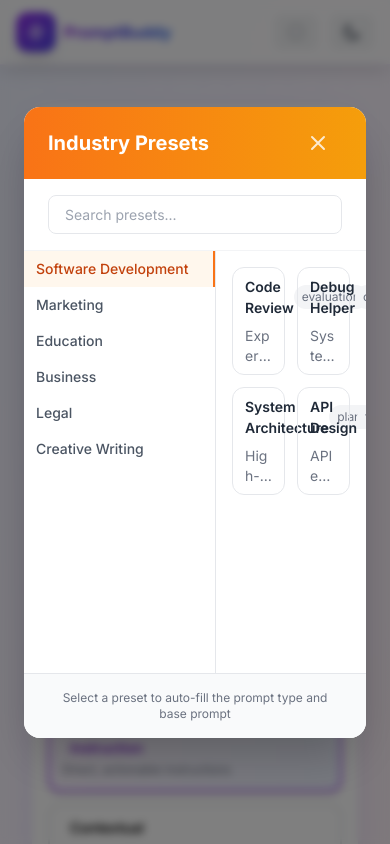
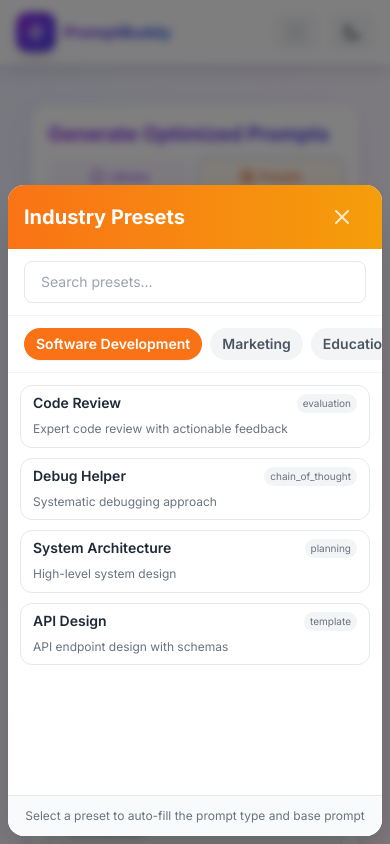
Before and after one commit to vutikurishanmukha9/PromptBuddy, a React (Vite) app in the folder frontend/: page / in a window 390 px wide. Both pictures are taken after a click on the button "Presets". Shown: the top 844 px of the page. Built offline with nearby package versions, Linux system fonts and the light colour scheme.

Commit message:
Fix: PresetSelector mobile responsiveness - bottom-sheet modal, horizontal pills, single-col grid

```diff
--- a/frontend/src/components/PresetSelector.jsx
+++ b/frontend/src/components/PresetSelector.jsx
@@ -20,16 +20,19 @@ const PresetSelector = ({ onSelectPreset, onClose }) => {
         : industryPresets[activeCategory]?.presets || [];
 
     return (
-        <div className="fixed inset-0 bg-black/50 backdrop-blur-sm z-50 flex items-center justify-center p-4">
-            <div className="bg-white rounded-2xl shadow-2xl w-full max-w-3xl max-h-[80vh] overflow-hidden animate-fadeIn">
+        <div className="fixed inset-0 bg-black/50 backdrop-blur-sm z-50 flex items-end sm:items-center justify-center" onClick={onClose}>
+            <div
+                className="bg-white rounded-t-2xl sm:rounded-2xl shadow-2xl w-full sm:max-w-2xl md:max-w-3xl max-h-[90vh] sm:max-h-[80vh] overflow-hidden animate-slideUp sm:animate-fadeIn sm:mx-4"
+                onClick={(e) => e.stopPropagation()}
+            >
                 {/* Header */}
-                <div className="bg-gradient-to-r from-orange-500 to-amber-500 px-6 py-4 flex items-center justify-between">
-                    <h2 className="text-xl font-bold text-white flex items-center">
+                <div className="bg-gradient-to-r from-orange-500 to-amber-500 px-4 sm:px-6 py-3 sm:py-4 flex items-center justify-between">
+                    <h2 className="text-lg sm:text-xl font-bold text-white">
                         Industry Presets
                     </h2>
                     <button
                         onClick={onClose}
-                        className="text-white/80 hover:text-white transition-colors"
+                        className="text-white/80 hover:text-white transition-colors p-1"
                     >
                         <svg className="w-6 h-6" fill="none" stroke="currentColor" viewBox="0 0 24 24">
                             <path strokeLinecap="round" strokeLinejoin="round" strokeWidth="2" d="M6 18L18 6M6 6l12 12" />
@@ -38,27 +41,48 @@ const PresetSelector = ({ onSelectPreset, onClose }) => {
                 </div>
 
                 {/* Search */}
-                <div className="px-6 py-4 border-b border-gray-100">
+                <div className="px-4 sm:px-6 py-3 sm:py-4 border-b border-gray-100">
                     <input
                         type="text"
                         value={searchQuery}
                         onChange={(e) => setSearchQuery(e.target.value)}
                         placeholder="Search presets..."
-                        className="w-full px-4 py-2 border border-gray-200 rounded-lg focus:outline-none focus:border-orange-500"
+                        className="w-full px-4 py-2.5 sm:py-2 border border-gray-200 rounded-lg focus:outline-none focus:border-orange-500 text-sm sm:text-base"
                     />
                 </div>
 
-                <div className="flex h-[50vh]">
-                    {/* Category Sidebar */}
+                {/* Mobile: Horizontal scrollable category pills */}
+                {!searchQuery && (
+                    <div className="block sm:hidden px-4 py-3 border-b border-gray-100 overflow-x-auto scrollbar-hide">
+                        <div className="flex gap-2 min-w-max">
+                            {Object.entries(industryPresets).map(([key, category]) => (
+                                <button
+                                    key={key}
+                                    onClick={() => setActiveCategory(key)}
+                                    className={`px-3 py-1.5 rounded-full text-xs font-semibold whitespace-nowrap transition-colors ${activeCategory === key
+                                            ? 'bg-orange-500 text-white shadow-sm'
+                                            : 'bg-gray-100 text-gray-600 hover:bg-gray-200'
+                                        }`}
+                                >
+                                    {category.label}
+                                </button>
+                            ))}
+                        </div>
+                    </div>
+                )}
+
+                {/* Content Area */}
+                <div className="flex" style={{ height: 'clamp(40vh, 50vh, 55vh)' }}>
+                    {/* Desktop Sidebar — hidden on mobile */}
                     {!searchQuery && (
-                        <div className="w-48 border-r border-gray-200 overflow-y-auto">
+                        <div className="hidden sm:block w-44 md:w-48 border-r border-gray-200 overflow-y-auto flex-shrink-0">
                             {Object.entries(industryPresets).map(([key, category]) => (
                                 <button
                                     key={key}
                                     onClick={() => setActiveCategory(key)}
                                     className={`w-full text-left px-4 py-3 text-sm font-medium transition-colors ${activeCategory === key
-                                        ? 'bg-orange-50 text-orange-700 border-r-2 border-orange-500'
-                                        : 'text-gray-600 hover:bg-gray-50'
+                                            ? 'bg-orange-50 text-orange-700 border-r-2 border-orange-500'
+                                            : 'text-gray-600 hover:bg-gray-50'
                                         }`}
                                 >
                                     {category.label}
@@ -68,23 +92,23 @@ const PresetSelector = ({ onSelectPreset, onClose }) => {
                     )}
 
                     {/* Presets Grid */}
-                    <div className="flex-1 p-4 overflow-y-auto">
-                        <div className="grid grid-cols-2 gap-3">
+                    <div className="flex-1 p-3 sm:p-4 overflow-y-auto min-w-0">
+                        <div className="grid grid-cols-1 sm:grid-cols-2 gap-2.5 sm:gap-3">
                             {filteredPresets.map((preset) => (
                                 <button
                                     key={preset.id}
                                     onClick={() => handleSelectPreset(preset)}
-                                    className="text-left p-4 border border-gray-200 rounded-xl hover:border-orange-300 hover:shadow-md transition-all group"
+                                    className="text-left p-3 sm:p-4 border border-gray-200 rounded-xl hover:border-orange-300 hover:shadow-md active:scale-[0.98] transition-all group"
                                 >
-                                    <div className="flex items-center justify-between mb-2">
-                                        <span className="font-semibold text-gray-800 group-hover:text-orange-600 transition-colors">
+                                    <div className="flex items-start justify-between gap-2 mb-1.5 sm:mb-2">
+                                        <span className="font-semibold text-sm sm:text-base text-gray-800 group-hover:text-orange-600 transition-colors leading-tight">
                                             {preset.name}
                                         </span>
-                                        <span className="text-xs px-2 py-1 bg-gray-100 rounded-full text-gray-500">
+                                        <span className="text-[10px] sm:text-xs px-1.5 sm:px-2 py-0.5 sm:py-1 bg-gray-100 rounded-full text-gray-500 whitespace-nowrap flex-shrink-0">
                                             {preset.promptType}
                                         </span>
                                     </div>
-                                    <p className="text-sm text-gray-500 line-clamp-2">
+                                    <p className="text-xs sm:text-sm text-gray-500 line-clamp-2 leading-relaxed">
                                         {preset.description}
                                     </p>
                                 </button>
@@ -93,15 +117,15 @@ const PresetSelector = ({ onSelectPreset, onClose }) => {
 
                         {filteredPresets.length === 0 && (
                             <div className="text-center py-12 text-gray-500">
-                                <div className="text-4xl mb-2"></div>
-                                <p>No presets found</p>
+                                <div className="text-4xl mb-2">🔍</div>
+                                <p className="text-sm">No presets found</p>
                             </div>
                         )}
                     </div>
                 </div>
 
                 {/* Footer */}
-                <div className="px-6 py-4 bg-gray-50 border-t border-gray-200">
+                <div className="px-4 sm:px-6 py-3 sm:py-4 bg-gray-50 border-t border-gray-200">
                     <p className="text-xs text-gray-500 text-center">
                         Select a preset to auto-fill the prompt type and base prompt
                     </p>
--- a/frontend/src/index.css
+++ b/frontend/src/index.css
@@ -907,3 +907,46 @@ body {
     transform: none !important;
   }
 }
+
+/* Hide scrollbar utility */
+.scrollbar-hide::-webkit-scrollbar {
+  display: none;
+}
+
+.scrollbar-hide {
+  -ms-overflow-style: none;
+  scrollbar-width: none;
+}
+
+/* Slide up animation (mobile bottom-sheet) */
+@keyframes slideUp {
+  from {
+    opacity: 0;
+    transform: translateY(100%);
+  }
+
+  to {
+    opacity: 1;
+    transform: translateY(0);
+  }
+}
+
+.animate-slideUp {
+  animation: slideUp 0.3s ease-out;
+}
+
+@keyframes fadeIn {
+  from {
+    opacity: 0;
+    transform: translateY(8px);
+  }
+
+  to {
+    opacity: 1;
+    transform: translateY(0);
+  }
+}
+
+.animate-fadeIn {
+  animation: fadeIn 0.3s ease-out;
+}
```
